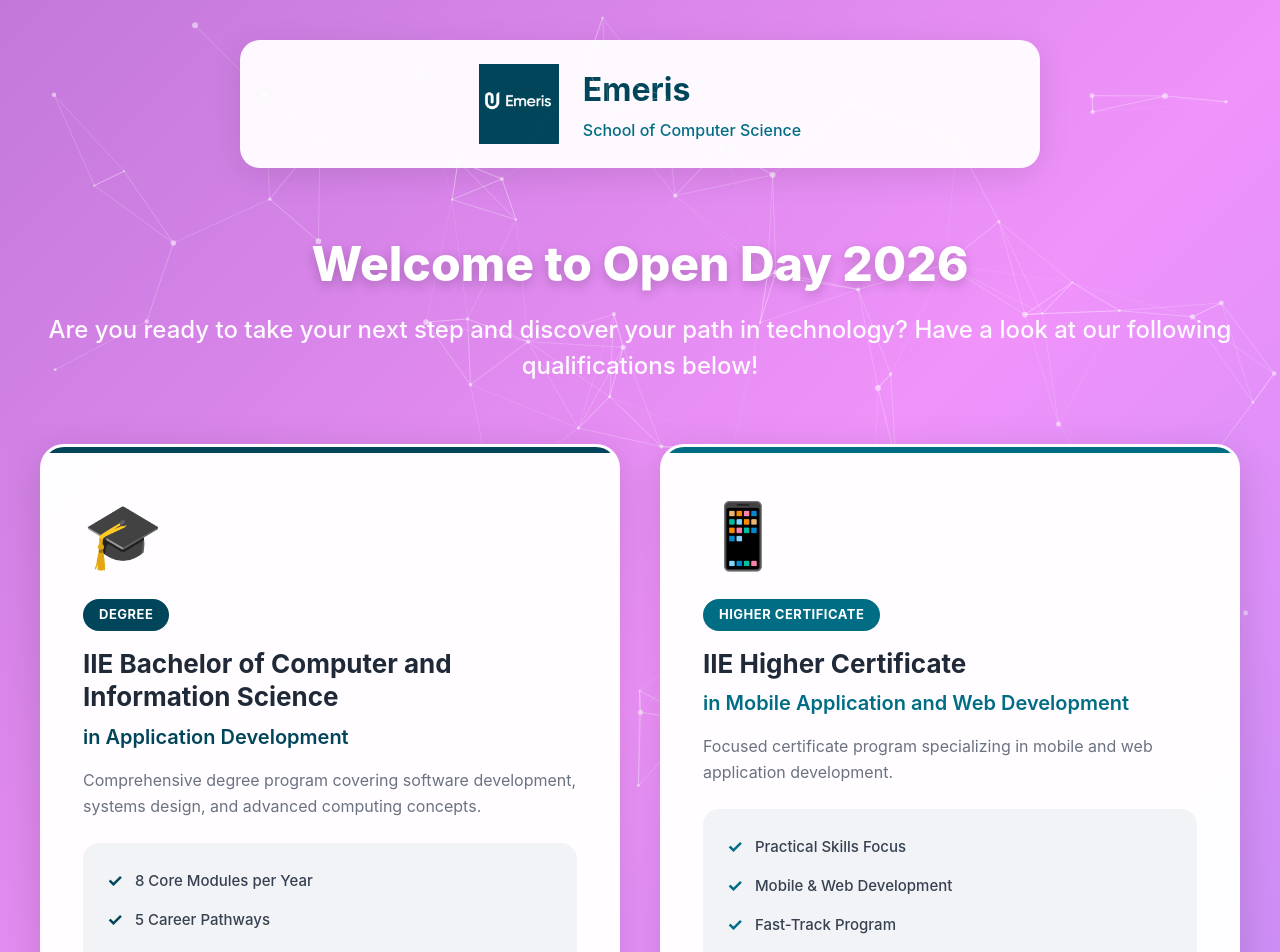
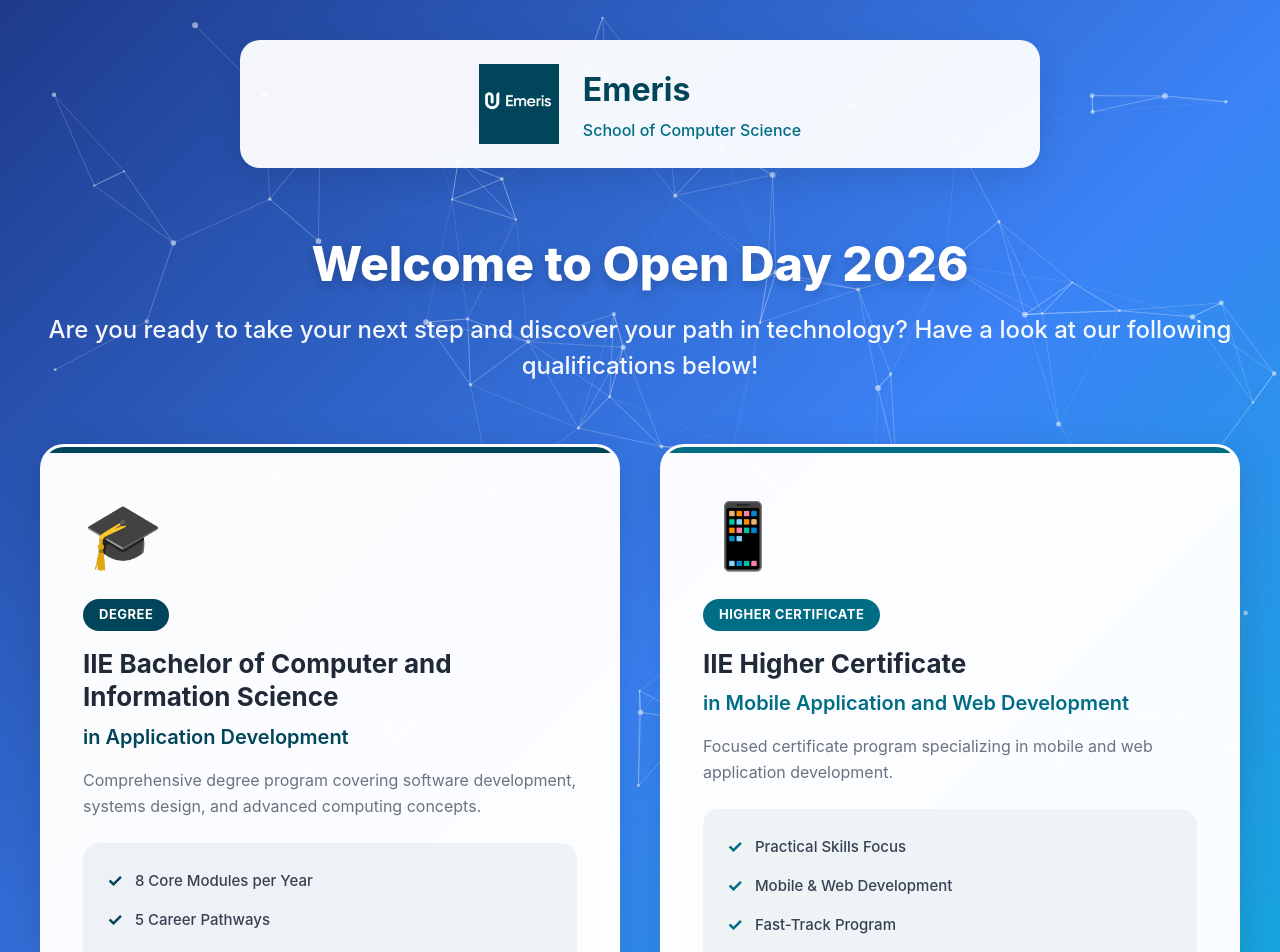
Before and after one commit to RohanM007/OpenDay, a React (Vite) app in the folder openday-app/: page / in a window 1280 px wide. Shown: the top 952 px of the page. Built offline with nearby package versions, Linux system fonts and the light colour scheme.

Commit message:
Made minor changes to the background color gradient

```diff
--- a/openday-app/src/pages/LandingPage.css
+++ b/openday-app/src/pages/LandingPage.css
@@ -1,9 +1,9 @@
 .landing-page {
   min-height: 100vh;
-  background: linear-gradient(135deg, #667eea, #764ba2, #f093fb, #667eea);
-  background-size: 400% 400%;
-  animation: gradientShift 15s ease infinite;
+  background: linear-gradient(135deg, #1e3a8a 0%, #3b82f6 50%, #06b6d4 100%);
   padding: 40px 20px;
+  position: relative;
+  overflow-x: hidden;
 }
 
 /* Header */
@@ -19,6 +19,8 @@
   max-width: 800px;
   margin: 0 auto 60px auto;
   box-shadow: 0 8px 32px rgba(0, 0, 0, 0.1);
+  position: relative;
+  z-index: 1;
 }
 
 .landing-logo {
@@ -44,6 +46,8 @@
 .landing-welcome {
   text-align: center;
   margin-bottom: 60px;
+  position: relative;
+  z-index: 1;
 }
 
 .landing-welcome h2 {
@@ -65,6 +69,8 @@
 .programs-section {
   max-width: 1400px;
   margin: 0 auto;
+  position: relative;
+  z-index: 1;
 }
 
 .programs-grid {
@@ -213,6 +219,8 @@
   color: white;
   font-size: 16px;
   font-weight: 500;
+  position: relative;
+  z-index: 1;
 }
 
 /* Responsive */
```
